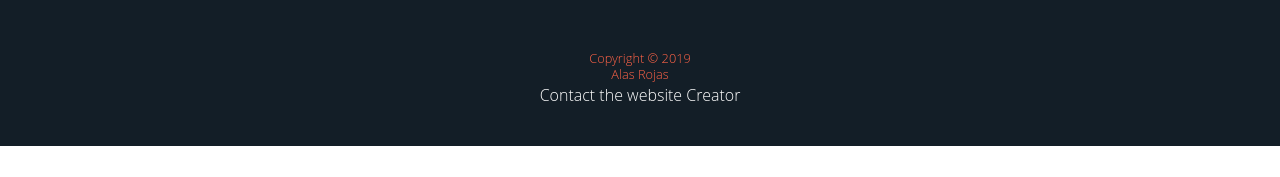
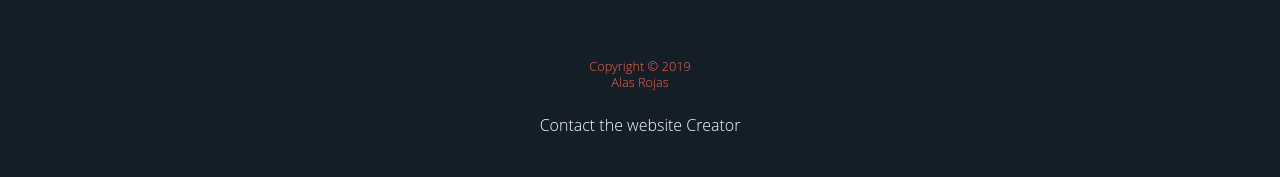
Before and after one commit to MaxWS/AlasRojasWebsite, a plain HTML site: page index.html in a window 1280 px wide. Shown: the part 2995-3172 px from the top of the page. Before the commit the page ends 3141 px from the top, so only its background shows below. Drawn offline with Linux system fonts and the light colour scheme; a web font is replaced by a local one.

Commit message:
"change made 21/1"

```diff
--- a/css/style.css
+++ b/css/style.css
@@ -25,7 +25,7 @@ body {
   color: white;
   font-size: 20px;
   font-weight: 300;
-  line-height: 1.2;
+  line-height: 1.3;
   font-family: 'Open Sans', sans-serif, 'Bungee Inline', cursive;
   margin: 0;
   min-height: 100vh;
@@ -93,6 +93,7 @@ footer {
 }
 .footer-developer {
   text-align: center;
+  padding-top: 1em;
 }
 .developer {
   font-size: 1rem;
```
